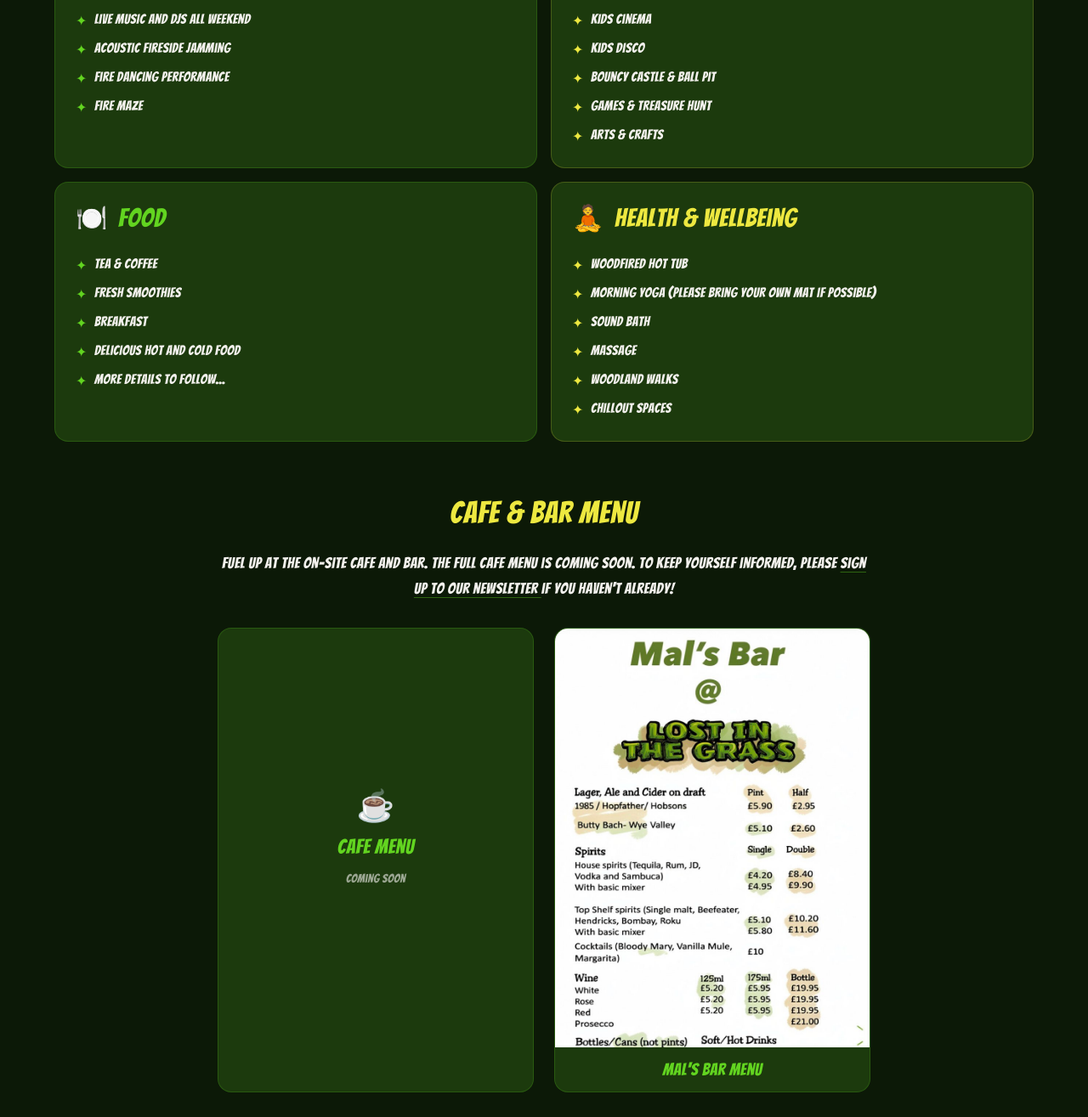
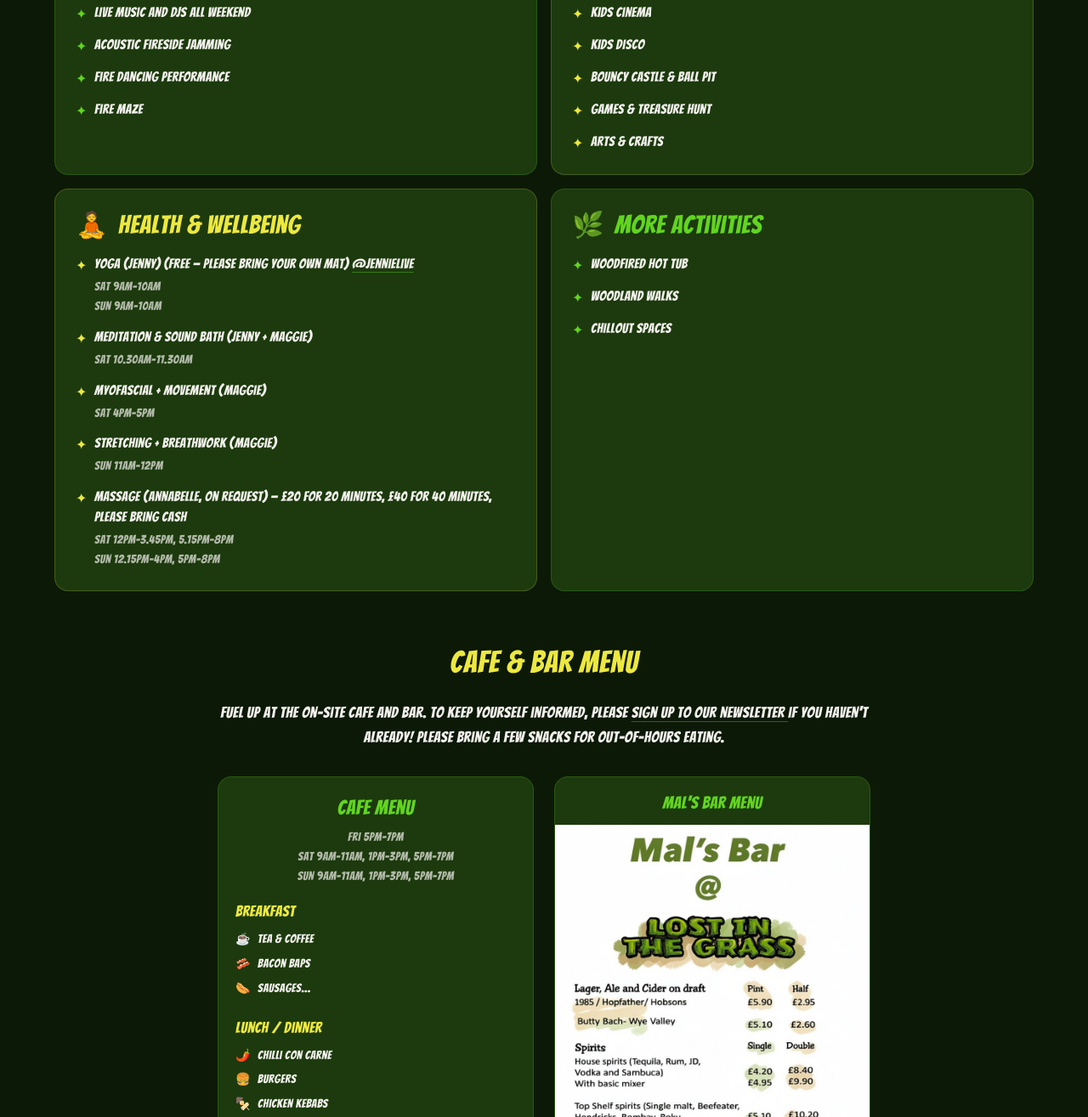
Before and after one commit to simonmetcalfe/litg, an Astro site: page / in a window 1280 px wide. Shown: the part 5844-7159 px from the top of the page at 85% size. Built offline with nearby package versions, Linux system fonts and the light colour scheme; Astro itself is replaced by a stand-in of ours.

Commit message:
Schedule updates

```diff
--- a/src/components/GoodToKnow.astro
+++ b/src/components/GoodToKnow.astro
@@ -1,5 +1,6 @@
 ---
-import { openingTimes, goodToKnowGroups, newsletterSignupUrl, sectionHeadings } from '../data/site';
+import OpeningTimesList from './OpeningTimesList.astro';
+import { goodToKnowGroups, newsletterSignupUrl, sectionHeadings } from '../data/site';
 ---
 
 <section id="good-to-know" class="section-alt py-20 px-4 md:px-8 lg:px-16">
@@ -27,6 +28,9 @@ import { openingTimes, goodToKnowGroups, newsletterSignupUrl, sectionHeadings }
       {goodToKnowGroups.map(group => (
         <div>
           <h3 class="font-bangers text-lotg-yellow text-2xl tracking-wide mb-3">{group.title}</h3>
+          {group.intro && (
+            <p class="text-lotg-offwhite text-sm leading-relaxed mb-3">{group.intro}</p>
+          )}
           <div class="space-y-2">
             {group.items.map(item => (
               <div class="flex items-start gap-3 bg-lotg-mid border border-lotg-green/20 rounded-xl px-4 py-3">
@@ -39,16 +43,8 @@ import { openingTimes, goodToKnowGroups, newsletterSignupUrl, sectionHeadings }
       ))}
     </div>
 
-    <div class="mt-12 bg-lotg-card rounded-2xl p-6 border border-lotg-green/20">
-      <h3 class="font-bangers text-lotg-green text-3xl tracking-wide mb-5">Opening Times</h3>
-      <div class="space-y-2">
-        {openingTimes.map(row => (
-          <div class="flex justify-between gap-4 border-b border-lotg-green/10 pb-2 last:border-0 last:pb-0">
-            <span class="text-lotg-offwhite/70 text-sm uppercase tracking-wide">{row.label}</span>
-            <span class="text-lotg-green text-sm text-right">{row.times}</span>
-          </div>
-        ))}
-      </div>
+    <div class="mt-12">
+      <OpeningTimesList />
     </div>
 
   </div>
--- /dev/null
+++ b/src/components/OpeningTimesList.astro
@@ -0,0 +1,30 @@
+---
+import { openingTimes } from '../data/site';
+
+interface Props {
+  headingClass?: string;
+}
+
+const { headingClass = 'text-lotg-green' } = Astro.props;
+---
+
+<div class="bg-lotg-card rounded-2xl p-6 border border-lotg-green/20">
+  <h3 class={`font-bangers text-3xl tracking-wide mb-5 ${headingClass}`}>Opening Times</h3>
+  <div class="space-y-3">
+    {openingTimes.map(row => (
+      <div class="border-b border-lotg-green/10 pb-3 last:border-0 last:pb-0">
+        <div class="flex justify-between gap-4 items-start">
+          <span class="text-lotg-offwhite/70 text-sm uppercase tracking-wide shrink-0">{row.label}</span>
+          <div class="text-lotg-green text-sm text-right">
+            {row.times.map(line => (
+              <div>{line}</div>
+            ))}
+          </div>
+        </div>
+        {row.note && (
+          <p class="mt-1 text-lotg-offwhite/50 text-xs leading-relaxed text-right">{row.note}</p>
+        )}
+      </div>
+    ))}
+  </div>
+</div>
--- a/src/components/WhatsOn.astro
+++ b/src/components/WhatsOn.astro
@@ -1,9 +1,10 @@
 ---
 import Carousel from './Carousel.astro';
-import { activityCategories, activityPhotos, cafeBarMenu, newsletterSignupUrl, sectionHeadings } from '../data/site';
+import { activityCategories, activityPhotos, cafeBarMenu, newsletterSignupUrl, openingTimes, sectionHeadings } from '../data/site';
 import { asset } from '../utils';
 
 const barMenuSrc = asset(cafeBarMenu.barMenuImage);
+const cafeHours = openingTimes.find(t => t.label === 'Cafe');
 ---
 
 <section id="activities-and-food" class="bg-lotg-dark py-20 px-4 md:px-8 lg:px-16">
@@ -24,27 +25,49 @@ const barMenuSrc = asset(cafeBarMenu.barMenuImage);
       aspectClass="aspect-video"
     />
 
-    <!-- Accordion categories -->
+    <!-- Activity categories -->
     <div class="grid md:grid-cols-2 gap-4">
       {activityCategories.map(cat => (
-        <details open class={`group bg-lotg-card rounded-2xl border ${cat.accent === 'yellow' ? 'border-lotg-yellow/20' : 'border-lotg-green/20'} open:border-opacity-60 transition-colors`}>
-          <summary class="flex items-center justify-between gap-3 p-6 cursor-pointer list-none select-none">
-            <div class="flex items-center gap-3">
-              <span class="text-3xl">{cat.emoji}</span>
-              <h3 class={`font-bangers text-3xl tracking-wide ${cat.accent === 'yellow' ? 'text-lotg-yellow' : 'text-lotg-green'}`}>
-                {cat.title}
-              </h3>
-            </div>
-          </summary>
-          <ul class="px-6 pb-6 space-y-2">
+        <div class={`bg-lotg-card rounded-2xl border ${cat.accent === 'yellow' ? 'border-lotg-yellow/20' : 'border-lotg-green/20'}`}>
+          <div class="flex items-center gap-3 p-6 pb-4">
+            <span class="text-3xl">{cat.emoji}</span>
+            <h3 class={`font-bangers text-3xl tracking-wide ${cat.accent === 'yellow' ? 'text-lotg-yellow' : 'text-lotg-green'}`}>
+              {cat.title}
+            </h3>
+          </div>
+          <ul class="px-6 pb-6 space-y-3">
             {cat.items.map(item => (
               <li class="flex items-start gap-2 text-lotg-offwhite">
                 <span class={`mt-0.5 shrink-0 ${cat.accent === 'yellow' ? 'text-lotg-yellow' : 'text-lotg-green'}`}>✦</span>
-                <span class="tracking-wide">{item}</span>
+                <div class="min-w-0">
+                  <span class="tracking-wide">
+                    {item.text}
+                    {item.link && (
+                      <>
+                        {' '}
+                        <a
+                          href={item.link.href}
+                          target="_blank"
+                          rel="noopener noreferrer"
+                          class="underline underline-offset-4 decoration-lotg-green/40 hover:text-lotg-green hover:decoration-lotg-green transition-colors"
+                        >
+                          {item.link.label}
+                        </a>
+                      </>
+                    )}
+                  </span>
+                  {item.times && item.times.length > 0 && (
+                    <div class="mt-1 text-lotg-offwhite/70 text-sm leading-relaxed">
+                      {item.times.map(line => (
+                        <div>{line}</div>
+                      ))}
+                    </div>
+                  )}
+                </div>
               </li>
             ))}
           </ul>
-        </details>
+        </div>
       ))}
     </div>
 
@@ -66,14 +89,36 @@ const barMenuSrc = asset(cafeBarMenu.barMenuImage);
           sign up to our newsletter
         </a>
         if you haven't already!
+        {' '}
+        {cafeBarMenu.snacksNote}
       </p>
 
       <div class="grid sm:grid-cols-2 gap-6">
-        <div class="bg-lotg-card rounded-2xl border border-lotg-green/20 overflow-hidden">
-          <div class="aspect-[3/4] flex flex-col items-center justify-center gap-3 p-6 text-center">
-            <span class="text-4xl" aria-hidden="true">☕</span>
-            <p class="font-bangers text-lotg-green text-2xl tracking-wide">Cafe Menu</p>
-            <p class="text-lotg-offwhite/60 text-sm tracking-wide">Coming soon</p>
+        <div class="bg-lotg-card rounded-2xl border border-lotg-green/20 overflow-hidden flex flex-col">
+          <div class="p-5 flex-1">
+            <p class="font-bangers text-lotg-green text-2xl tracking-wide text-center mb-2">Cafe Menu</p>
+            {cafeHours && (
+              <div class="text-center text-lotg-offwhite/70 text-sm leading-relaxed mb-4">
+                {cafeHours.times.map(line => (
+                  <div>{line}</div>
+                ))}
+              </div>
+            )}
+            <div class="space-y-5">
+              {cafeBarMenu.cafeMenu.map(section => (
+                <div>
+                  <h4 class="font-bangers text-lotg-yellow text-lg tracking-wide mb-2">{section.title}</h4>
+                  <ul class="space-y-1.5">
+                    {section.items.map(item => (
+                      <li class="flex items-start gap-2 text-lotg-offwhite text-sm leading-relaxed">
+                        <span class="shrink-0" aria-hidden="true">{item.emoji}</span>
+                        <span>{item.text}</span>
+                      </li>
+                    ))}
+                  </ul>
+                </div>
+              ))}
+            </div>
           </div>
         </div>
 
@@ -83,6 +128,9 @@ const barMenuSrc = asset(cafeBarMenu.barMenuImage);
           class="group bg-lotg-card rounded-2xl border border-lotg-green/20 overflow-hidden text-left cursor-pointer hover:border-lotg-green/50 transition-colors focus:outline-none focus-visible:ring-2 focus-visible:ring-lotg-green"
           aria-label="Open Mal's Bar menu"
         >
+          <p class="px-4 py-3 font-bangers text-lotg-green text-xl tracking-wide text-center">
+            Mal's Bar Menu
+          </p>
           <div class="aspect-[3/4] overflow-hidden relative">
             <img
               src={barMenuSrc}
@@ -94,9 +142,6 @@ const barMenuSrc = asset(cafeBarMenu.barMenuImage);
               <span class="material-icons text-lotg-offwhite opacity-0 group-hover:opacity-100 transition-opacity drop-shadow-lg" style="font-size:48px">zoom_in</span>
             </span>
           </div>
-          <p class="px-4 py-3 font-bangers text-lotg-green text-xl tracking-wide text-center">
-            Mal's Bar Menu
-          </p>
         </button>
       </div>
     </div>
--- a/src/data/site.ts
+++ b/src/data/site.ts
@@ -292,12 +292,20 @@ export const accommodationPhotoSections = [
 ];
 
 // ── Activities & Food ─────────────────────────────────────
+export interface ActivityItem {
+  text: string;
+  /** One schedule line per day — rendered in muted grey under the title */
+  times?: string[];
+  /** Optional external link shown after the item text */
+  link?: { href: string; label: string };
+}
+
 export interface ActivityCategory {
   id: string;
   emoji: string;
   title: string;
   accent: "green" | "yellow";
-  items: string[];
+  items: ActivityItem[];
 }
 
 // Activity photo carousel — flat list (add more as photos land).
@@ -312,10 +320,10 @@ export const activityCategories: ActivityCategory[] = [
     title: "Entertainment",
     accent: "green",
     items: [
-      "Live music and DJS all weekend",
-      "Acoustic Fireside Jamming",
-      "Fire dancing performance",
-      "Fire maze",
+      { text: "Live music and DJS all weekend" },
+      { text: "Acoustic Fireside Jamming" },
+      { text: "Fire dancing performance" },
+      { text: "Fire maze" },
     ],
   },
   {
@@ -324,24 +332,11 @@ export const activityCategories: ActivityCategory[] = [
     title: "Kids",
     accent: "yellow",
     items: [
-      "Kids Cinema",
-      "Kids Disco",
-      "Bouncy Castle & Ball Pit",
-      "Games & Treasure Hunt",
-      "Arts & Crafts",
-    ],
-  },
-  {
-    id: "food",
-    emoji: "🍽️",
-    title: "Food",
-    accent: "green",
-    items: [
-      "Tea & Coffee",
-      "Fresh Smoothies",
-      "Breakfast",
-      "Delicious hot and cold food",
-      "More details to follow...",
+      { text: "Kids Cinema" },
+      { text: "Kids Disco" },
+      { text: "Bouncy Castle & Ball Pit" },
+      { text: "Games & Treasure Hunt" },
+      { text: "Arts & Crafts" },
     ],
   },
   {
@@ -350,19 +345,79 @@ export const activityCategories: ActivityCategory[] = [
     title: "Health & Wellbeing",
     accent: "yellow",
     items: [
-      "Woodfired Hot Tub",
-      "Morning Yoga (please bring your own mat if possible)",
-      "Sound bath",
-      "Massage",
-      "Woodland walks",
-      "Chillout spaces",
+      {
+        text: "Yoga (Jenny) (free — please bring your own mat)",
+        times: ["Sat 9am–10am", "Sun 9am–10am"],
+        link: { href: "https://www.instagram.com/jennielive", label: "@jennielive" },
+      },
+      {
+        text: "Meditation & sound bath (Jenny + Maggie)",
+        times: ["Sat 10.30am–11.30am"],
+      },
+      {
+        text: "Myofascial + movement (Maggie)",
+        times: ["Sat 4pm–5pm"],
+      },
+      {
+        text: "Stretching + breathwork (Maggie)",
+        times: ["Sun 11am–12pm"],
+      },
+      {
+        text: "Massage (Annabelle, on request) — £20 for 20 minutes, £40 for 40 minutes, please bring cash",
+        times: [
+          "Sat 12pm–3.45pm, 5.15pm–8pm",
+          "Sun 12.15pm–4pm, 5pm–8pm",
+        ],
+      },
+    ],
+  },
+  {
+    id: "more",
+    emoji: "🌿",
+    title: "More Activities",
+    accent: "green",
+    items: [
+      { text: "Woodfired Hot Tub" },
+      { text: "Woodland walks" },
+      { text: "Chillout spaces" },
     ],
   },
 ];
 
+export interface CafeMenuSection {
+  title: string;
+  items: { emoji: string; text: string }[];
+}
+
 export const cafeBarMenu = {
-  intro:
-    "Fuel up at the on-site cafe and bar. The full cafe menu is coming soon.",
+  intro: "Fuel up at the on-site cafe and bar.",
+  snacksNote: "Please bring a few snacks for out-of-hours eating.",
+  cafeMenu: [
+    {
+      title: "Breakfast",
+      items: [
+        { emoji: "☕", text: "Tea & coffee" },
+        { emoji: "🥓", text: "Bacon baps" },
+        { emoji: "🌭", text: "Sausages…" },
+      ],
+    },
+    {
+      title: "Lunch / Dinner",
+      items: [
+        { emoji: "🌶️", text: "Chilli con carne" },
+        { emoji: "🍔", text: "Burgers" },
+        { emoji: "🍢", text: "Chicken kebabs" },
+      ],
+    },
+    {
+      title: "Vegetarian & vegan",
+      items: [
+        { emoji: "🧀", text: "Halloumi kebabs" },
+        { emoji: "🌱", text: "Vegan sausages" },
+        { emoji: "🍓", text: "Fresh strawberry & honey kefir" },
+      ],
+    },
+  ] satisfies CafeMenuSection[],
   barMenuImage: "poster/bar_menu.jpeg",
 };
 
@@ -374,10 +429,21 @@ export interface GoodToKnowItem {
 
 export interface GoodToKnowGroup {
   title: string;
+  /** Plain text under the heading (not in an item box) */
+  intro?: string;
   items: GoodToKnowItem[];
 }
 
 export const goodToKnowGroups: GoodToKnowGroup[] = [
+  {
+    title: 'Fire Safety',
+    intro: 'Due to the current weather conditions, we ask for the following:',
+    items: [
+      { emoji: '🚫', text: 'No BBQs' },
+      { emoji: '🚫', text: 'No camp fires' },
+      { emoji: '✅', text: 'Camping stoves are allowed' },
+    ],
+  },
   {
     title: 'Camping & Parking',
     items: [
@@ -387,7 +453,7 @@ export const goodToKnowGroups: GoodToKnowGroup[] = [
       { emoji: '🚰', text: 'Drinking water is available across the site.' },
       { emoji: '🚿', text: 'Hot showers and baby changing facilities are free for all guests.' },
       { emoji: '🧼', text: 'Washing-up stations are available.' },
-      { emoji: '⚡', text: 'Electric hookups are available across the site for £30 for the weekend. You\'ll need a 3-pin mains adaptor — tokens available at the bar.' },
+      { emoji: '⚡', text: 'Electric hookups (IEC 60309 blue plug) are available across the site for £30 for the weekend. You\'ll need a 3-pin mains adaptor — tokens available at the bar.' },
       { emoji: '🚘', text: 'Electric car charging can be arranged, but please don\'t use the campsite hookups as it will cause a power outage across the site.' },
     ],
   },
@@ -395,17 +461,15 @@ export const goodToKnowGroups: GoodToKnowGroup[] = [
     title: 'Bar & Food',
     items: [
       { emoji: '🍺', text: 'There\'s a great on-site bar — please support it. You\'re welcome to bring your own drinks for the campsite only.' },
-      { emoji: '☕', text: 'Cafe opening times are yet to be confirmed; please bring a few snacks for out-of-hours eating.' },
-      { emoji: '💵', text: 'Cards are accepted but cash is preferred.' },
+      { emoji: '💵', text: 'Cards are accepted but cash is preferred. If you\'re attending massage, please bring cash to cover this.' },
     ],
   },
   {
     title: 'Wellness & Activities',
     items: [
       { emoji: '🧖', text: 'The wood-fired hot tub if free.  Children must be accompanied by an adult at all times.' },
-      { emoji: '🧘', text: 'Yoga sessions are on — bring clothes and a mat if you\'d like to join in.' },
-      { emoji: '🔥', text: 'Fire pits are available to hire — firewood can be puchased from the bar.' },
-
+      { emoji: '🧘', text: 'Yoga sessions are free (please bring your own mat if you\'d like to join in).' },
+      { emoji: '💆', text: 'Massage — £20 for 20 minutes, £40 for 40 minutes, please bring cash.' },
     ],
   },
   {
@@ -426,14 +490,44 @@ export const goodToKnowGroups: GoodToKnowGroup[] = [
 ];
 
 // ── Opening times ─────────────────────────────────────────
-export const openingTimes = [
-  { label: "Site Open", times: "Fri 12pm – Mon 12pm" },
-  { label: "Main Stage", times: "Fri–Sun" },
-  { label: "Cafe", times: "Sat–Sun" },
-  { label: "Bar", times: "Fri–Sun" },
-  { label: "Kids Disco", times: "Fri" },
-  { label: "Kids Cinema", times: "Fri–Sun" },
-  { label: "Campfire & Hot Tub", times: "Fri–Sun" },
+export interface OpeningTime {
+  label: string;
+  /** One entry per line / day */
+  times: string[];
+  note?: string;
+}
+
+export const openingTimes: OpeningTime[] = [
+  { label: "Site Open", times: ["Fri 12pm – Mon 12pm"] },
+  {
+    label: "Gate",
+    times: [
+      "Fri 12pm–6pm",
+      "Sat 10am–6pm",
+      "Sun closed",
+    ],
+    note: "If you're arriving outside these times, please let us know so we can make arrangements.",
+  },
+  { label: "Main Stage", times: ["Fri–Sun"] },
+  {
+    label: "Cafe",
+    times: [
+      "Fri 5pm–7pm",
+      "Sat 9am–11am, 1pm–3pm, 5pm–7pm",
+      "Sun 9am–11am, 1pm–3pm, 5pm–7pm",
+    ],
+  },
+  { label: "Bar", times: ["Fri–Sun"] },
+  { label: "Kids Disco", times: ["Fri 5pm–6pm"] },
+  {
+    label: "Kids Cinema",
+    times: [
+      "Fri 6pm–9pm",
+      "Sat 6pm–9pm",
+      "Sun 6pm–9pm",
+    ],
+  },
+  { label: "Campfire & Hot Tub", times: ["Fri–Sun"] },
 ];
 
 // ── Contact & newsletter ─────────────────────────────────
```
